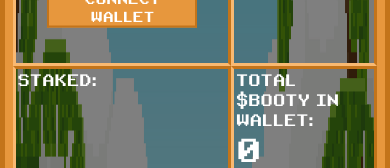
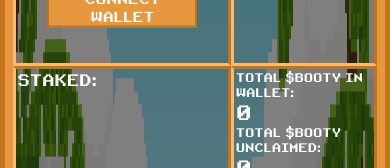
Before and after one commit to josephp126/piratehunternft-frontend, a React (Create React App) app: page / in a window 390 px wide. Shown: the part 676-844 px from the top of the page. Built offline with nearby package versions, Linux system fonts and the light colour scheme.

Commit message:
minor style change

```diff
--- a/src/styles/home.css
+++ b/src/styles/home.css
@@ -129,6 +129,8 @@ button{
     border-top: 3px solid #C3741A ;
     padding: 5px 15px;
 }
+
+
 
 .level-3 > div:nth-of-type(1){
     margin-top: 40px;
@@ -669,15 +671,24 @@ tr td .counter > div:nth-of-type(3){
         transform: translateY(-12px);
         font-size: 11px !important;
     }
+    .stake-container p{
+        font-size: 12px;
+    }
+    .stake-container h1{
+        font-size: 20px;
+    }
 }
 @media screen and (max-width: 400px){
     .btn{
         width: 100%
     }
+
+
 }
 
 @media screen and (max-width: 375px){
     .stake-1{
         height: 400px;
     }
+
 }
```
